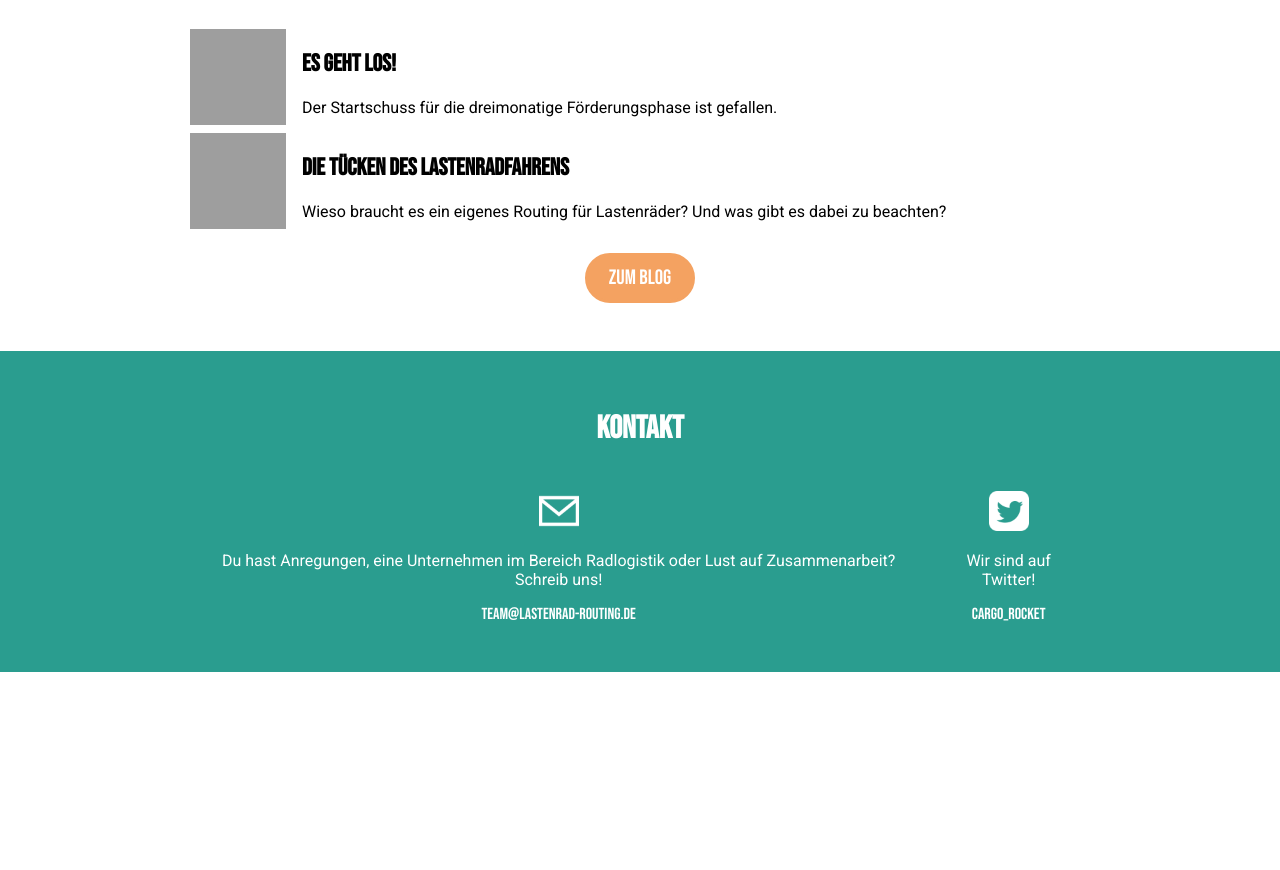
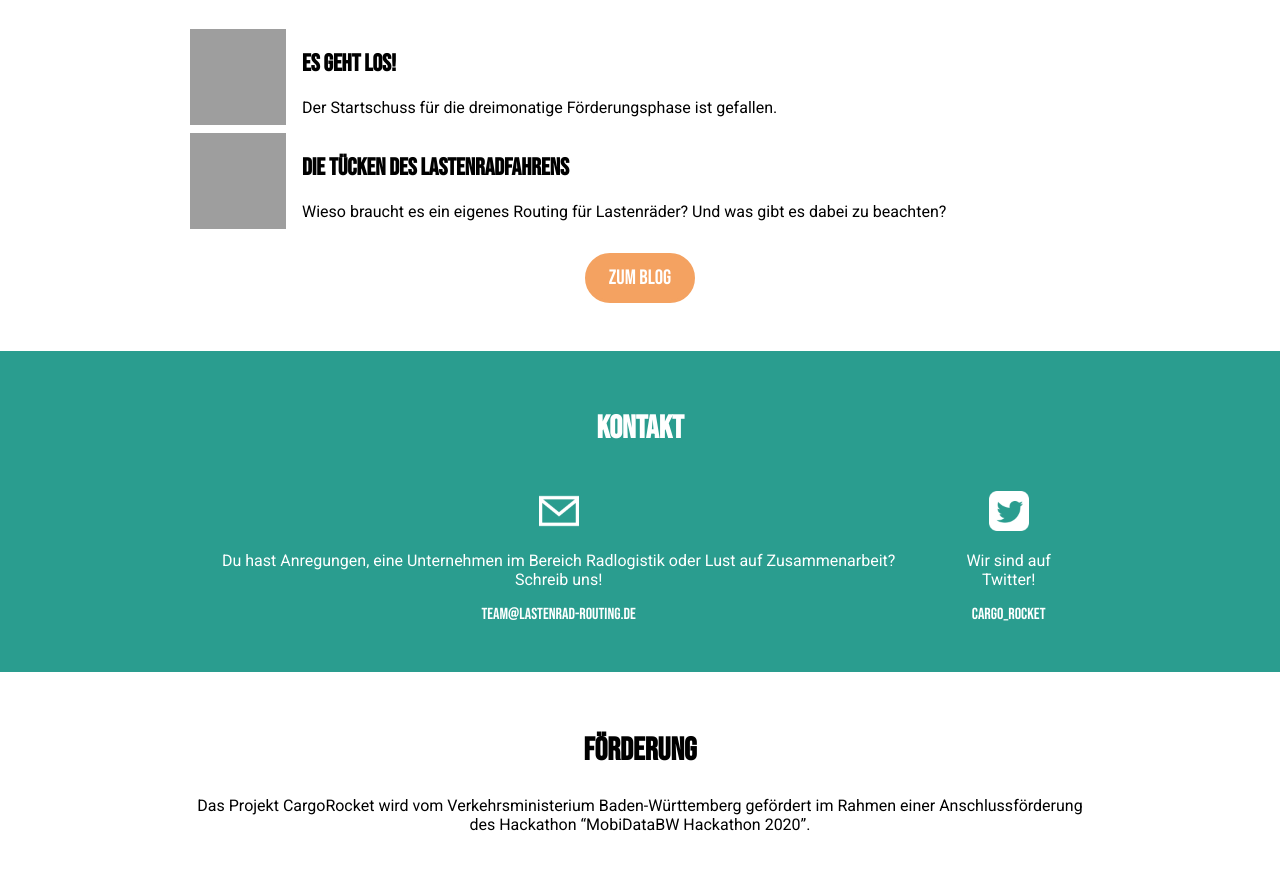
Before and after one commit to CargoRocket/website, a Jekyll site: the page built from index.md, in a window 1280 px wide and 900 px high, scrolled down 1635 px, cut to the strip 0-870 px from the top of the window. Built offline with Jekyll 4.4.1, drawn with Linux system fonts in a browser that asks for light colours; before the commit the page ends 2307 px from its top, so only the background shows below that; grey boxes are pictures that could not be loaded.

Commit message:
Revert "[BRING BACK] Temporally removing funding section"
This reverts commit 1e3ec646aff8209f5c1d6b882f6fa491596dbf67.

```diff
--- a/_layouts/home.html
+++ b/_layouts/home.html
@@ -4,7 +4,6 @@ layout: default
 <section id="team">
     <div class="content">
         <h1 class="headline c bebas">{{ page.team.headline }}</h1>
-
         <p>{{page.team.description }}</p>
 
         <div class="members flex c mobile-v">
@@ -48,7 +47,6 @@ layout: default
 <section id="blog">
     <div class="content">
         <h1 class="headline bebas c">{{ page.blog.headline }}</h1>
-
         <div class="blog-entries mobile-v">
             {%- for post in posts -%}
             <div class="flex">
@@ -63,7 +61,6 @@ layout: default
             </div>
             {%- endfor -%}
         </div>
-
         <div class="c">
             <a href="/blog" class="button secondary big bebas">{{ page.main-button }}</a>
         </div>
@@ -89,3 +86,16 @@ layout: default
         </div>
     </div>
 </section>
+
+<section id="funding">
+    <div class="content">
+        <h1 class="headline c bebas">{{ page.funding.headline }}</h1>
+
+        <p class="c">Das Projekt CargoRocket wird vom Verkehrsministerium Baden-Württemberg gefördert im Rahmen einer Anschlussförderung des Hackathon “MobiDataBW Hackathon 2020”.</p>
+
+        <div>
+            <img />
+            <img />
+        </div>
+    </div>
+</section>
```
